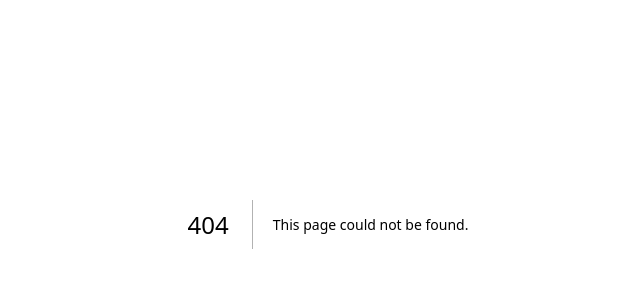
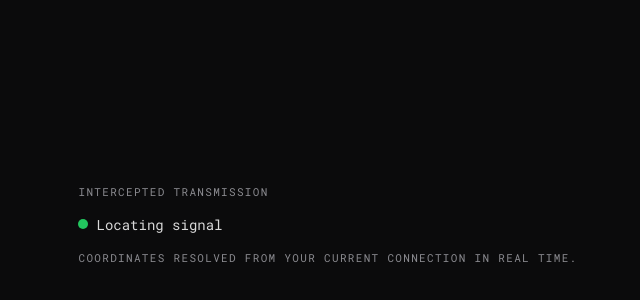
Before and after one commit to natmoges/component-rebuilds, a Next.js app: page /signallocation in a window 1280 px wide. Before the commit this address had no page. Shown: the part 176-476 px from the top of the page, without its empty margins (312-952 px from the left). Built offline with nearby package versions, Linux system fonts and the light colour scheme.

Commit message:
Build 06 · SignalLocation: page and shell

```diff
--- /dev/null
+++ b/app/signallocation/page.module.css
@@ -0,0 +1,15 @@
+.main {
+    min-height: 100vh;
+    display: grid;
+    place-content: center;
+    justify-items: start;
+    gap: 16px;
+    padding: 48px 16px;
+}
+
+.caption {
+    margin: 0;
+    color: var(--muted);
+    font-size: 11px;
+    letter-spacing: 0.12em;
+}
--- /dev/null
+++ b/app/signallocation/page.tsx
@@ -0,0 +1,22 @@
+import type { Metadata } from "next";
+import { Roboto_Mono } from "next/font/google";
+import SignalLocation from "../../components/SignalLocation";
+import styles from "./page.module.css";
+
+export const metadata: Metadata = {
+    title: "Signal Location · Component Rebuilds",
+};
+
+const robotoMono = Roboto_Mono({ subsets: ["latin"] });
+
+export default function SignalLocationPage() {
+    return (
+        <main className={`${styles.main} ${robotoMono.className}`}>
+            <p className={styles.caption}>INTERCEPTED TRANSMISSION</p>
+            <SignalLocation />
+            <p className={styles.caption}>
+                COORDINATES RESOLVED FROM YOUR CURRENT CONNECTION IN REAL TIME.
+            </p>
+        </main>
+    );
+}
--- /dev/null
+++ b/components/SignalLocation.module.css
@@ -0,0 +1,16 @@
+.signal {
+    display: inline-flex;
+    align-items: center;
+    gap: 8px;
+    color: #D9D9D9;
+    font-size: 14px;
+    white-space: nowrap;
+}
+
+.dot {
+    width: 10px;
+    height: 10px;
+    border-radius: 50%;
+    background: var(--signal);
+    flex-shrink: 0;
+}
--- /dev/null
+++ b/components/SignalLocation.tsx
@@ -0,0 +1,42 @@
+/*
+ * SignalLocation — build #6 of the closer ladder.
+ * Reference: Live Location by Amr Rashed (Framer Marketplace).
+ *
+ * Shows where the visitor is, worked out fresh from their connection on every
+ * visit and refresh. Nothing is saved: hotspots, VPNs and people moving around
+ * make a remembered location wrong, so it calculates every time.
+ *
+ * BEFORE LOAD: a green dot pulses out of rhythm, trying to find the signal.
+ * "Locating signal" appears shortly after. The hunt runs at least 2 seconds
+ * so the lock can be seen.
+ *
+ * THE INSTANT OF LOCK: the out-of-rhythm pulse settles onto a rhythm at once,
+ * then slows until it's a subtle breath. The visitor's city and country are
+ * locked in and shown next to the green dot.
+ *
+ * DURING: the dot simply breathes.
+ *
+ * HALF A LOCK: if only the country comes back, it shows the country, but the
+ * dot doesn't lock all the way; it keeps breathing a little.
+ *
+ * NO PLACE: if the signal comes back but carries no place, the dot becomes a
+ * small rocket and the text reads "Somewhere in the world".
+ *
+ * FAILURE: only if the signal itself breaks, the dot turns red and reads
+ * "Signal unrecoverable".
+ *
+ * REPEAT VISIT: nothing saved, so it hunts and locks again from scratch.
+ *
+ * REDUCED MOTION: the dot stays, the ring is gone.
+ */
+
+import styles from "./SignalLocation.module.css";
+
+export default function SignalLocation() {
+    return (
+        <div className={styles.signal} role="status">
+            <span className={styles.dot} aria-hidden="true" />
+            <span className={styles.label}>Locating signal</span>
+        </div>
+    );
+}
```
